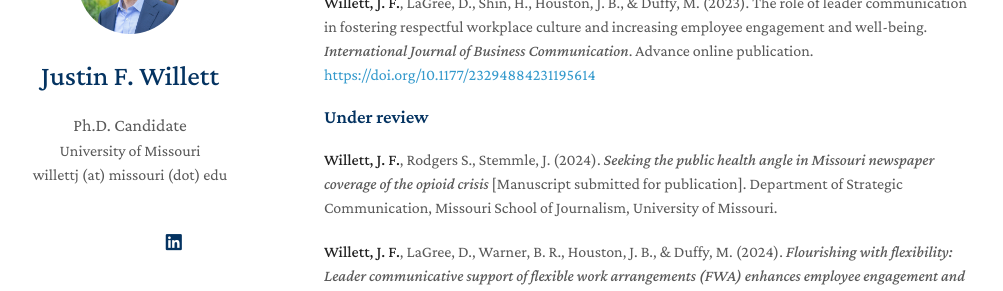
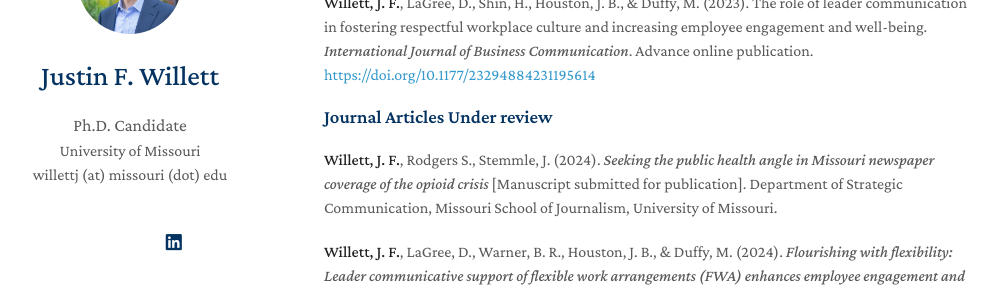
Before and after one commit to willettjf/willettjf.github.io, a Jekyll site: the page built from index.md, in a window 1280 px wide and 900 px high, scrolled down 437 px. Shown: the part 154-445 px from the top of the window, without its empty margins (146-1149 px from the left). Built offline with Jekyll 4.4.1, drawn with Linux system fonts in a browser that asks for light colours; nearby versions of some CDN libraries; a style sheet for code colours, icons or effects is not loaded; our own code applies the rules of GitHub Pages for plain Markdown files.

Commit message:
Update index.md

```diff
--- a/index.md
+++ b/index.md
@@ -24,7 +24,7 @@ Zhang, W., Tsou, T.-H., Rodgers, S., & **Willett, J. F.** (in press). Comparing
 
 **Willett, J. F.**, LaGree, D., Shin, H., Houston, J. B., & Duffy, M. (2023). The role of leader communication in fostering respectful workplace culture and increasing employee engagement and well-being. _International Journal of Business Communication_. Advance online publication. <a href="https://doi.org/10.1177/23294884231195614" target="_blank">https://doi.org/10.1177/23294884231195614</a>
 
-### Under review
+### Journal Articles Under review
 
 **Willett, J. F.**, Rodgers S., Stemmle, J. (2024). _Seeking the public health angle in Missouri newspaper coverage of the opioid crisis_ [Manuscript submitted for publication]. Department of Strategic Communication, Missouri School of Journalism, University of Missouri.
 
```
